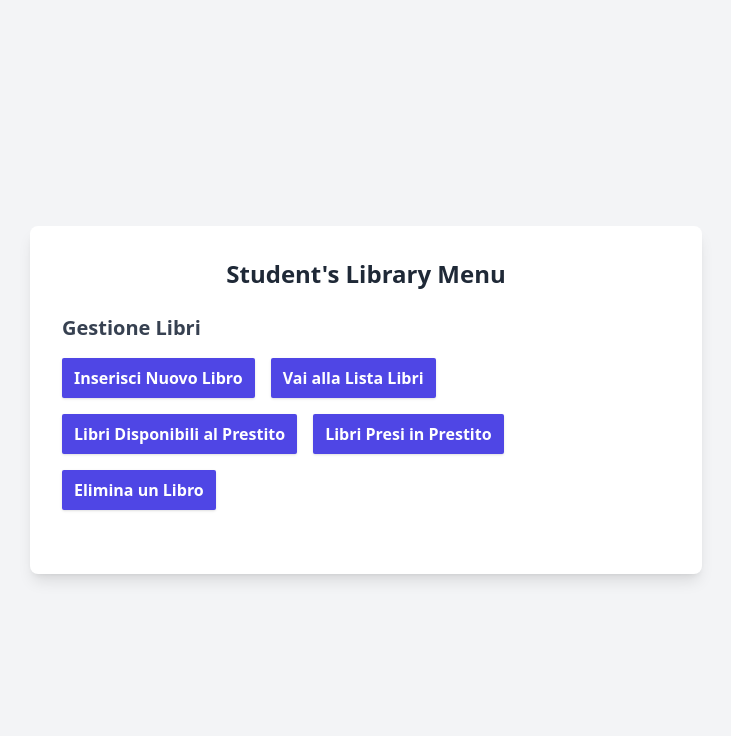
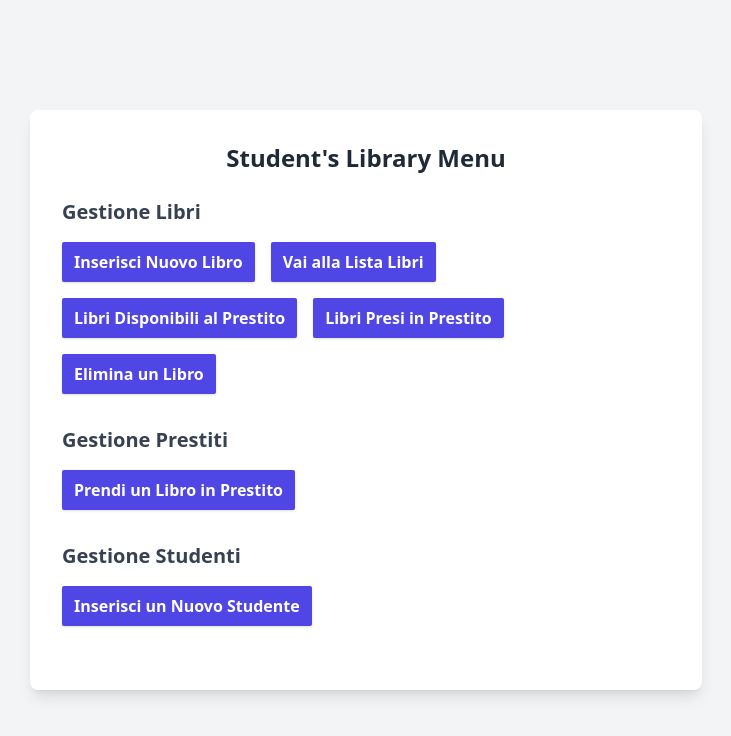
Before and after one commit to marianoktm/BD2-UNISA, a Flask app: page / in a window 1280 px wide. Shown: the top 736 px of the page, without its empty margins (274-1005 px from the left). Run offline with Flask 3, Linux system fonts and the light colour scheme; some libraries are stand-ins or nearby versions.

Commit message:
some refactoring 2

```diff
--- a/routes/index_route.py
+++ b/routes/index_route.py
@@ -6,7 +6,7 @@ indexBlueprint = Blueprint("index", __name__)
 @indexBlueprint.route("/")
 def index():
     # Define buttons as a list of dictionaries
-    buttons_gestionelibri = [
+    buttons_libri = [
         {"label": "Inserisci Nuovo Libro", "action": "/insert_books", "method": "get"},
         {"label": "Vai alla Lista Libri", "action": "/list", "method": "get"},
         {"label": "Libri Disponibili al Prestito", "action": "/available_books", "method": "get"},
@@ -14,6 +14,12 @@ def index():
         {"label": "Elimina un Libro", "action": "/delete_books", "method": "get"}
     ]
 
-    buttons_gestioneprestiti = []
+    buttons_prestiti = [
+        {"label": "Prendi un Libro in Prestito", "action": "/borrow_books", "method": "get"}
+    ]
 
-    return render_template('new/home.html', btn_libri=buttons_gestionelibri, btn_prestiti=buttons_gestioneprestiti)
+    buttons_studenti = [
+        {"label": "Inserisci un Nuovo Studente", "action": "/insert_students", "method": "get"}
+    ]
+
+    return render_template('new/home.html', btn_libri=buttons_libri, btn_prestiti=buttons_prestiti, btn_studenti=buttons_studenti)
--- a/templates/new/home.html
+++ b/templates/new/home.html
@@ -16,11 +16,28 @@
             {% endfor %}
         </div>
     </div>
+
+    <!-- Sezione Gestione Prestiti -->
+    <div class="mb-8">
+        <h3 class="text-xl font-semibold text-gray-700 mb-4">Gestione Prestiti</h3>
+        <div class="flex flex-wrap gap-4">
+            {% for btn in btn_prestiti %}
+                {% set button = btn %}
+                {% include "new/button.html" %}
+            {% endfor %}
+        </div>
+    </div>
+
+    <!-- Sezione Gestione Studenti -->
+    <div class="mb-8">
+        <h3 class="text-xl font-semibold text-gray-700 mb-4">Gestione Studenti</h3>
+        <div class="flex flex-wrap gap-4">
+            {% for btn in btn_studenti %}
+                {% set button = btn %}
+                {% include "new/button.html" %}
+            {% endfor %}
+        </div>
+    </div>
 </div>
 
-
-{% for btn in btn_prestiti %}
-    {% include "new/button.html" with context %}
-{% endfor %}
-
 {% endblock %}
```
